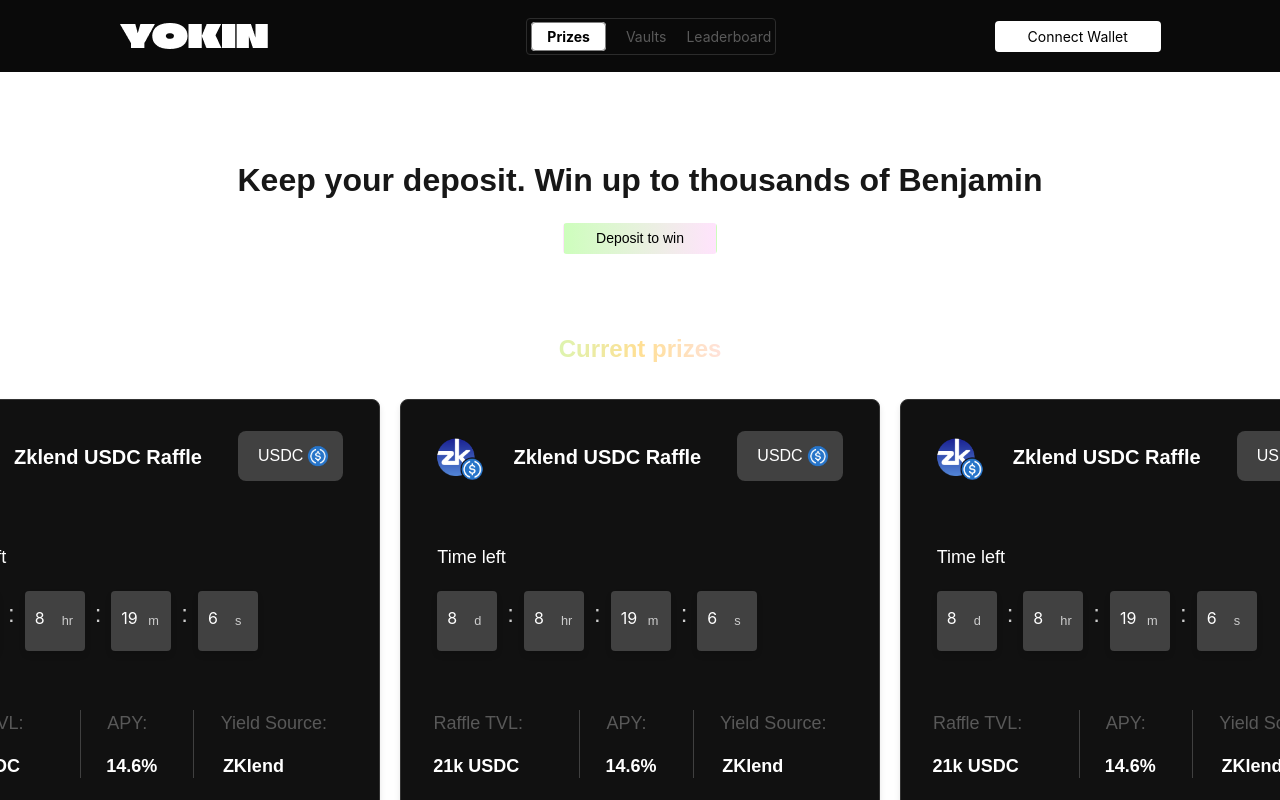
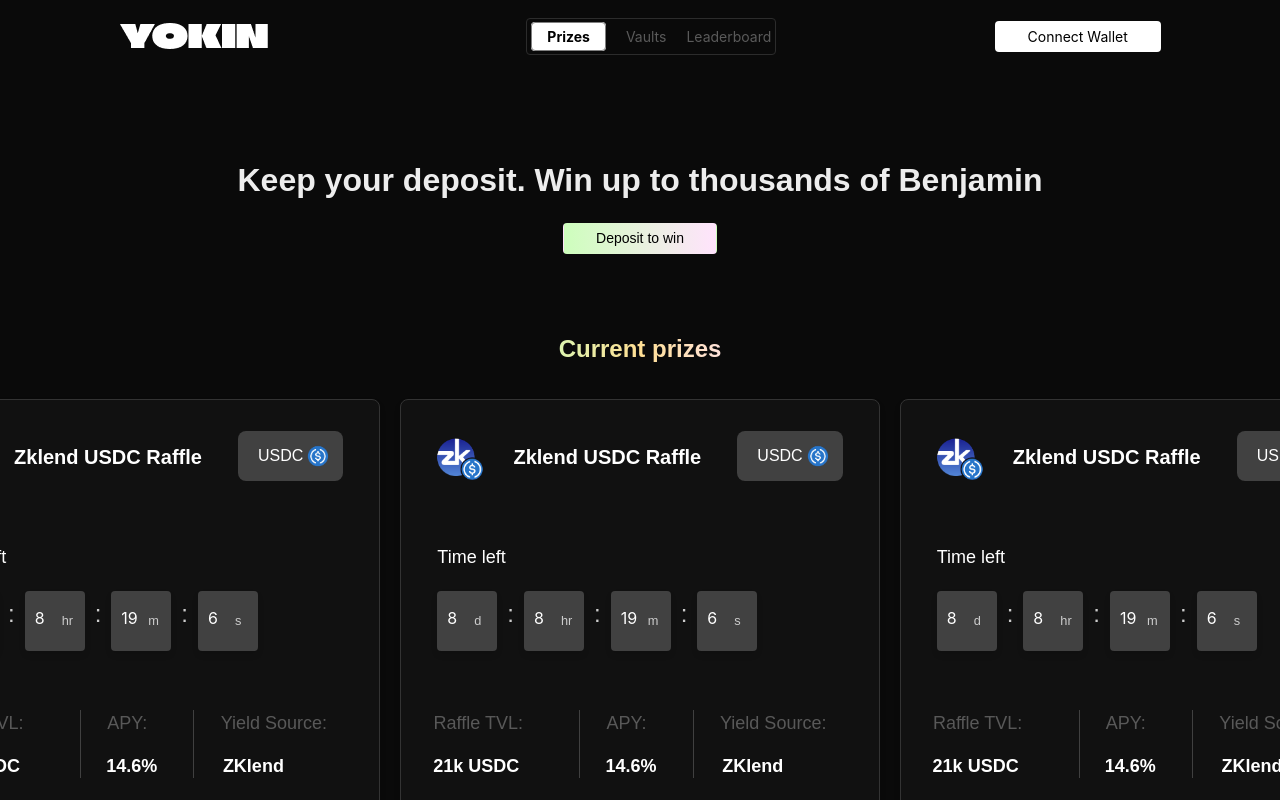
Before and after one commit to xknbot/yokin, a Next.js app: page /prizes in a window 1280 px wide. Shown: the top 800 px of the page. Built offline with nearby package versions, Linux system fonts and the light colour scheme; a web font is replaced by a local one.

Commit message:
update global css

```diff
--- a/src/styles/globals.css
+++ b/src/styles/globals.css
@@ -2,20 +2,17 @@
 
 
 
+:root {
+  --font-sans: 'SFProDisplay', sans-serif;
+    --background: #0a0a0a;
+    --foreground: #ededed;
 
-
-:root {
-  --background: #ffffff;
-  --foreground: #171717;
-  --font-sans: 'SFProDisplay', sans-serif;
 }
 
-@media (prefers-color-scheme: dark) {
+/* @media (prefers-color-scheme: dark) {
   :root {
-    --background: #0a0a0a;
-    --foreground: #ededed;
   }
-}
+} */
 
 body {
   color: var(--foreground);
@@ -25,6 +22,8 @@
   padding: 0;
   box-sizing: border-box;
 }
+
+
 
 @font-face {
   font-family: "SFProDisplay";
```
